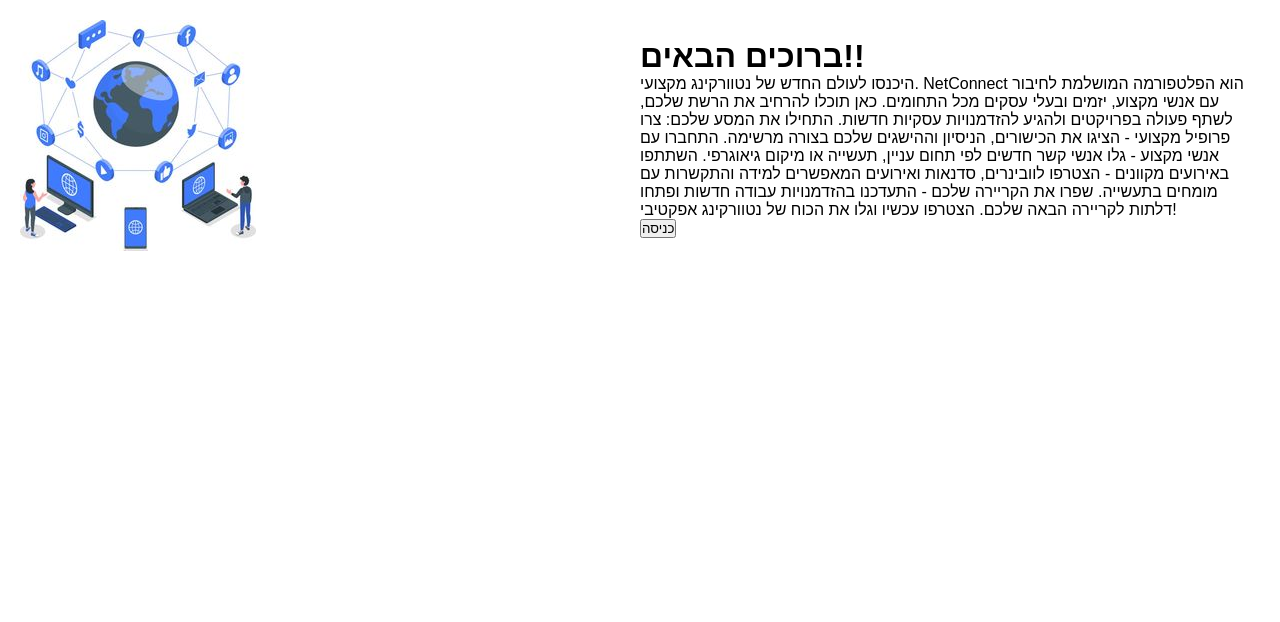
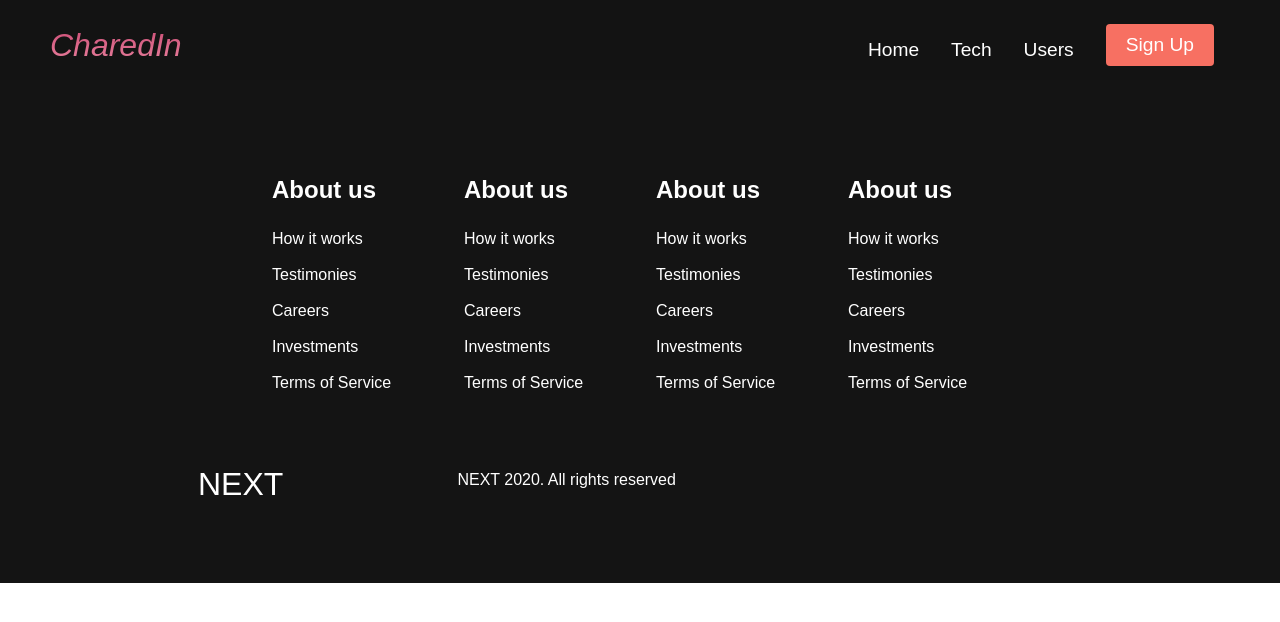
Before and after one commit to maliAscher/charedin, a React (Vite) app: page / in a window 1280 px wide. Shown: the top 622 px of the page. Built offline with nearby package versions, Linux system fonts and the light colour scheme.

Commit message:
change main component

```diff
--- a/src/App.jsx
+++ b/src/App.jsx
@@ -6,7 +6,7 @@
 function App() {
   return (
     <>
-      <HomePage />
+      <MainCom />
     </>
   );
 }
```
